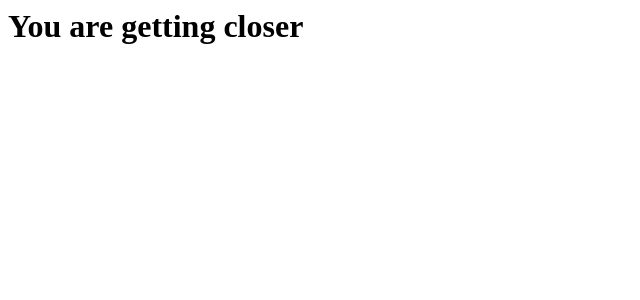
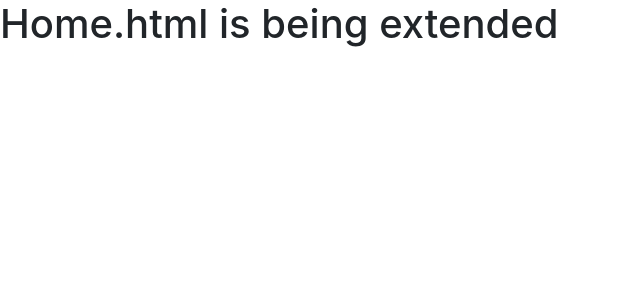
Before and after one commit to cobyforrester/zenscrum-backend, a Django app: page / in a window 1280 px wide. Shown: the top 300 px of the page, without its empty margins (0-640 px from the left). Run offline with Django 3.2, Linux system fonts and the light colour scheme; some libraries are stand-ins or nearby versions.

Commit message:
added base.html to extend

```diff
--- /dev/null
+++ b/templates/base.html
@@ -0,0 +1,24 @@
+<!doctype html>
+<html lang="en">
+  <head>
+    <!-- Required meta tags -->
+    <meta charset="utf-8">
+    <meta name="viewport" content="width=device-width, initial-scale=1, shrink-to-fit=no">
+
+    <!-- Bootstrap CSS -->
+    <link rel="stylesheet" href="https://stackpath.bootstrapcdn.com/bootstrap/4.5.0/css/bootstrap.min.css" integrity="sha384-9aIt2nRpC12Uk9gS9baDl411NQApFmC26EwAOH8WgZl5MYYxFfc+NcPb1dKGj7Sk" crossorigin="anonymous">
+
+    <title>The Big Sprint {% block head_title %}{% endblock head_title %}</title>
+  </head>
+  <body>
+    {% block content %}
+
+    {% endblock content %}
+
+    <!-- Optional JavaScript -->
+    <!-- jQuery first, then Popper.js, then Bootstrap JS -->
+    <script src="https://code.jquery.com/jquery-3.5.1.slim.min.js" integrity="sha384-DfXdz2htPH0lsSSs5nCTpuj/zy4C+OGpamoFVy38MVBnE+IbbVYUew+OrCXaRkfj" crossorigin="anonymous"></script>
+    <script src="https://cdn.jsdelivr.net/npm/popper.js@1.16.0/dist/umd/popper.min.js" integrity="sha384-Q6E9RHvbIyZFJoft+2mJbHaEWldlvI9IOYy5n3zV9zzTtmI3UksdQRVvoxMfooAo" crossorigin="anonymous"></script>
+    <script src="https://stackpath.bootstrapcdn.com/bootstrap/4.5.0/js/bootstrap.min.js" integrity="sha384-OgVRvuATP1z7JjHLkuOU7Xw704+h835Lr+6QL9UvYjZE3Ipu6Tp75j7Bh/kR0JKI" crossorigin="anonymous"></script>
+  </body>
+</html>
--- a/templates/pages/home.html
+++ b/templates/pages/home.html
@@ -1 +1,15 @@
-<h1>You are getting closer</h1>
+{% extends 'base.html' %}
+
+
+<!-- TITLE -->
+{% block head_title %}
+Sprints
+{% endblock head_title %}
+
+
+<!-- BODY -->
+{% block content %}
+
+<h1>Home.html is being extended</h1>
+
+{% endblock content %}
```
